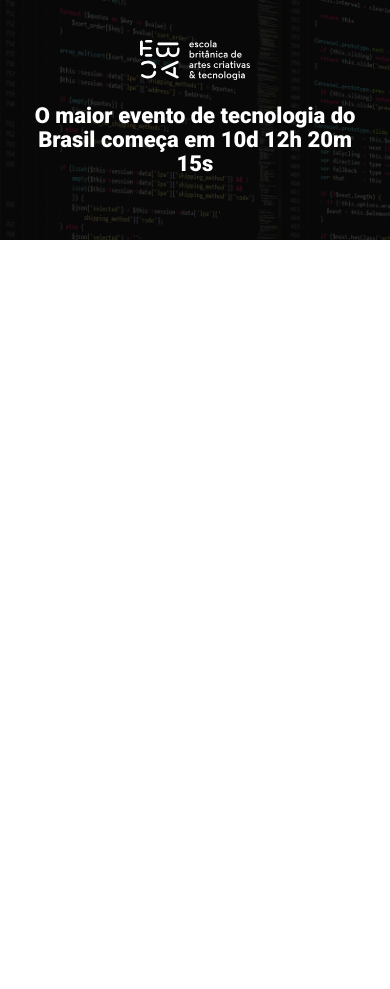
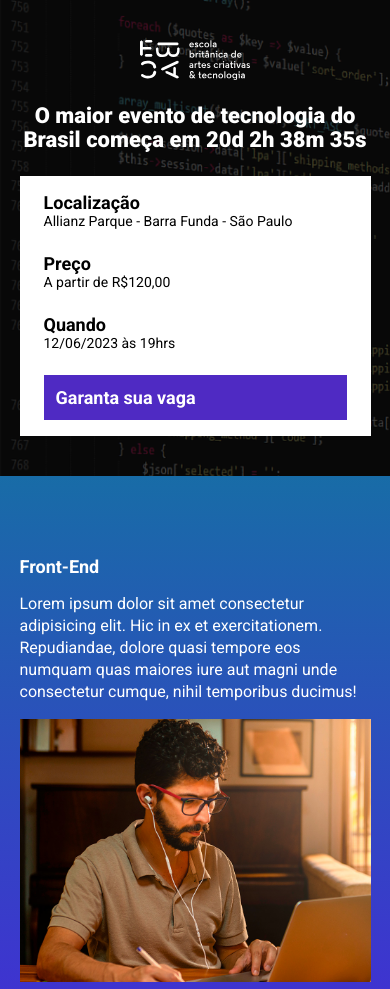
Before and after one commit to joiceeglair/ebac_tech_talks, a website built with Parcel: page src/index.html in a window 390 px wide. Shown: the top 989 px of the page. Before the commit the page ends 844 px from the top, so only its background shows below. Built offline with nearby package versions, Linux system fonts and the light colour scheme.

Commit message:
criando a contagem regressiva

```diff
--- a/package.json
+++ b/package.json
@@ -2,9 +2,9 @@
   "name": "modulo22",
   "version": "1.0.0",
   "description": "",
-  "main": "index.js",
   "scripts": {
     "dev": "parcel src/index.html src/styles/main.scss src/scripts/main.js",
+    "build": "parcel build src/index.html",
     "test": "echo \"Error: no test specified\" && exit 1"
   },
   "keywords": [],
--- a/src/index.html
+++ b/src/index.html
@@ -8,6 +8,7 @@
     <link rel="preconnect" href="https://fonts.googleapis.com">
     <link rel="preconnect" href="https://fonts.gstatic.com" crossorigin>
     <link href="https://fonts.googleapis.com/css2?family=Lobster&family=Roboto:wght@400;700;900&display=swap" rel="stylesheet">
+    <link rel="stylesheet" href="https://unpkg.com/aos@next/dist/aos.css" />
     <title>Document</title>
 </head>
 <body>
@@ -15,10 +16,77 @@
         <div class="container">
             <img class="hero__logo" src="./images/ebac_logo.svg" alt="EBAC">
             <p class="hero__text">
-                O maior evento de tecnologia do Brasil começa em 10d 12h 20m 15s
+                O maior evento de tecnologia do Brasil começa em <span id="contador"></span>
             </p>
+            <div class="infos-bar">
+                <ul class="infos-bar__infos">
+                    <li class="infos-bar__infos__item">
+                        <b>Localização</b>
+                        Allianz Parque - Barra Funda - São Paulo
+                    </li>
+                    <li class="infos-bar__infos__item">
+                        <b>Preço</b>
+                        A partir de R$120,00
+                    </li>
+                    <li class="infos-bar__infos__item">
+                        <b>Quando</b>
+                        12/06/2023 às 19hrs
+                    </li>
+                </ul>
+                <a class="button button--primary" href="#">Garanta sua vaga</a>
+            </div>
         </div>
     </header>
+
+    <section class="event event--frontend">
+        <div class="container" data-aos="fade-right">
+            <div class="event__details">
+                <h2 class="event__details__title">Front-End</h2>
+                <p class="event__details__description">
+                    Lorem ipsum dolor sit amet consectetur adipisicing elit. Hic in ex et exercitationem. Repudiandae, dolore quasi tempore eos numquam quas maiores iure aut magni unde consectetur cumque, nihil temporibus ducimus!
+                </p>
+            </div>
+            <img class="event__image" src="./images/frontend.png" alt="Front-End">
+        </div>
+    </section>
+
+    <section class="event event--ux-ui event--image-left">
+        <div class="container" data-aos="fade-left">
+            <div class="event__details">
+                <h2 class="event__details__title">UX / UI</h2>
+                <p class="event__details__description">
+                    Lorem ipsum dolor sit amet consectetur adipisicing elit. Hic in ex et exercitationem. Repudiandae, dolore quasi tempore eos numquam quas maiores iure aut magni unde consectetur cumque, nihil temporibus ducimus!
+                </p>
+            </div>
+            <img class="event__image" src="./images/ui-ux.png" alt="Front-End">
+        </div>
+    </section>
+
+    <section class="event event--data-science">
+        <div class="container" data-aos="fade-right">
+            <div class="event__details">
+                <h2 class="event__details__title">Data Science</h2>
+                <p class="event__details__description">
+                    Lorem ipsum dolor sit amet consectetur adipisicing elit. Hic in ex et exercitationem. Repudiandae, dolore quasi tempore eos numquam quas maiores iure aut magni unde consectetur cumque, nihil temporibus ducimus!
+                </p>
+            </div>
+            <img class="event__image" src="./images/data.png" alt="Front-End">
+        </div>
+    </section>
+
+    <section class="event event--backend event--image-left">
+        <div class="container" data-aos="fade-left">
+            <div class="event__details">
+                <h2 class="event__details__title">Backend</h2>
+                <p class="event__details__description">
+                    Lorem ipsum dolor sit amet consectetur adipisicing elit. Hic in ex et exercitationem. Repudiandae, dolore quasi tempore eos numquam quas maiores iure aut magni unde consectetur cumque, nihil temporibus ducimus!
+                </p>
+            </div>
+            <img class="event__image" src="./images/backend.png" alt="Front-End">
+        </div>
+    </section>
+
+    <script src="https://unpkg.com/aos@next/dist/aos.js"></script>
     <script src="scripts/main.js"></script>
 </body>
 </html>
--- a/src/scripts/main.js
+++ b/src/scripts/main.js
@@ -1 +1,27 @@
-console.log("Olá mundo");
+AOS.init();
+
+const dataDoEvento = new Date("Jun 12, 2023 19:00:00");
+const timeStampDoEvento = dataDoEvento.getTime();
+
+const contaAsHoras = setInterval(function() {
+    const agora = new Date();
+    const timeStampAtual = agora.getTime();
+
+    const distanciaAteOEvento = timeStampDoEvento - timeStampAtual;
+
+    const diaEmMs = 1000 * 60 * 60 * 24;
+    const horasEmMs = 1000 * 60 *60;
+    const minutoEmMs = 1000 * 60;
+
+    const diasAteOEvento = Math.floor(distanciaAteOEvento / diaEmMs);
+    const horasAteOEvento = Math.floor((distanciaAteOEvento % diaEmMs) / horasEmMs);
+    const minutosAteOEvento = Math.floor((distanciaAteOEvento % horasEmMs) / minutoEmMs);
+    const segundosAteOEvento = Math.floor((distanciaAteOEvento % minutoEmMs) / 1000);
+
+    document.getElementById('contador').innerHTML = `${diasAteOEvento}d ${horasAteOEvento}h ${minutosAteOEvento}m ${segundosAteOEvento}s`;
+
+    if (distanciaAteOEvento < 0) {
+        clearInterval(contaAsHoras);
+        document.getElementById('contador').innerHTML = 'Evento expirado'
+    }
+}, 1000);
--- /dev/null
+++ b/src/styles/_event.scss
@@ -0,0 +1,64 @@
+@use 'variables';
+
+.event {
+    padding: 80px 0;
+
+
+    &--frontend {
+        background-image: linear-gradient(variables.$blue1, variables.$blue2);
+    }
+
+    &--ux-ui {
+        background-image: linear-gradient(variables.$blue2, variables.$pink);
+    }
+
+    &--data-science {
+        background-image: linear-gradient(variables.$pink, variables.$yellow);
+    }
+
+    &--backend {
+        background-image: linear-gradient(variables.$yellow, variables.$pink);
+    }
+
+    &--image-left {
+        .container {
+            flex-direction: row-reverse;
+        }
+    }
+
+    .container {
+        display: flex;
+        gap: 40px;
+    }
+
+    &__image {
+        max-width: 360px;
+    }
+
+    &__details {
+        &__title {
+            font-size: 18px;
+            font-weight: bold;
+            margin-bottom: 16px;
+        }
+
+        &__description {
+            line-height: 22px;
+        }
+    }
+
+    @media (max-width: 640px) {
+        .container {
+            display: block;
+        }
+
+        &__image {
+            width: 100%;
+        }
+
+        &__details {
+            margin-right: 0;
+            margin-bottom: 16px;
+        }
+    }
+}
--- a/src/styles/_hero.scss
+++ b/src/styles/_hero.scss
@@ -1,3 +1,5 @@
+@use 'variables';
+
 .hero {
     padding-top: 64px;
     padding-bottom: 100px;
@@ -16,7 +18,7 @@
         left: 0;
         width: 100%;
         height: 100%;
-        background-color: #000;
+        background-color: variables.$secundarytextColor;
         content: '';
         opacity: .7;
     }
--- /dev/null
+++ b/src/styles/_variables.scss
@@ -0,0 +1,9 @@
+$blue1: #186CA7;
+$blue2: #442bd6;
+$pink: #89223B;
+$yellow: #9c791d;
+
+$purple: #4F2AC3;
+
+$textColor: #fff;
+$secundarytextColor: #000;
--- /dev/null
+++ b/src/styles/components/_buttons.scss
@@ -0,0 +1,25 @@
+@use '../variables';
+
+.button {
+    padding: 12px;
+    font-size: 18px;
+    font-weight: bold;
+    text-decoration: none;
+    text-align: center;
+    white-space: nowrap;
+
+    &--primary {
+        color: variables.$textColor;
+        background-color: variables.$purple;
+    }
+
+    @media (max-width: 640px) {
+        display: block;
+        width: 100%;
+    }
+
+    @media (max-width: 1024px) {
+        display: flex;
+        align-items: center;
+    }
+}
--- /dev/null
+++ b/src/styles/components/_infos_bar.scss
@@ -0,0 +1,42 @@
+@use '../variables';
+
+.infos-bar {
+    padding: 16px 24px;
+    background-color: variables.$textColor;
+    display: flex;
+    justify-content: space-between;
+
+    &__infos {
+        display: flex;
+        gap: 40px;
+
+        &__item {
+            font-size: 14px;
+            color: variables.$secundarytextColor;
+
+            b {
+                color: variables.$secundarytextColor;
+                font-size: 18px;
+                display: block;
+            }
+        }
+    }
+
+    @media (max-width: 640px) {
+        display: block;
+
+        &__infos {
+            display: block;
+
+            &__item {
+                margin-bottom: 24px;
+            }
+        }
+    }
+
+    @media (max-width: 1024px) {
+        &__infos {
+            gap: 16px;
+        }
+    }
+}
--- a/src/styles/main.scss
+++ b/src/styles/main.scss
@@ -1,11 +1,16 @@
 @use 'hero';
+@use 'components/infos_bar';
+@use 'components/buttons';
+@use 'event';
+@use 'variables';
 
 * {
     margin: 0;
     padding: 0;
     box-sizing: border-box;
     font-family: Roboto, sans-serif;
-    color: #fff;
+    color: variables.$textColor;
+    list-style: none;
 }
 
 .container {
```
